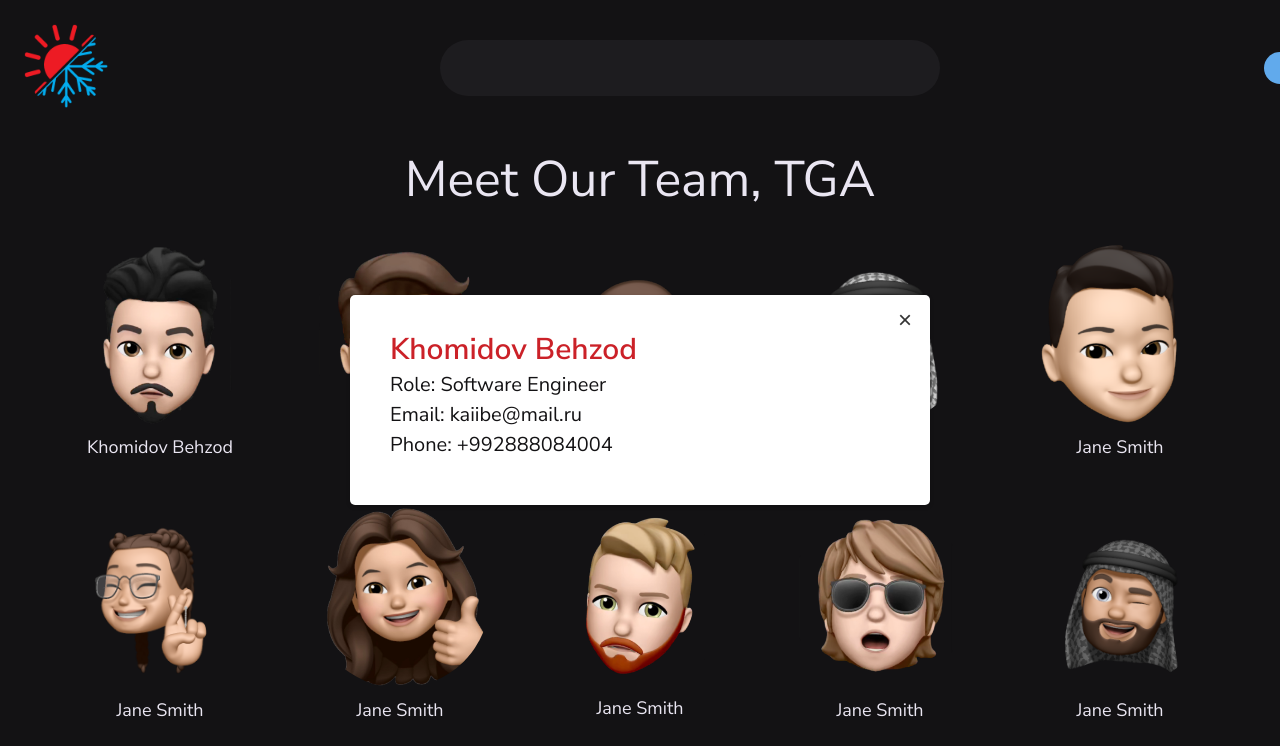
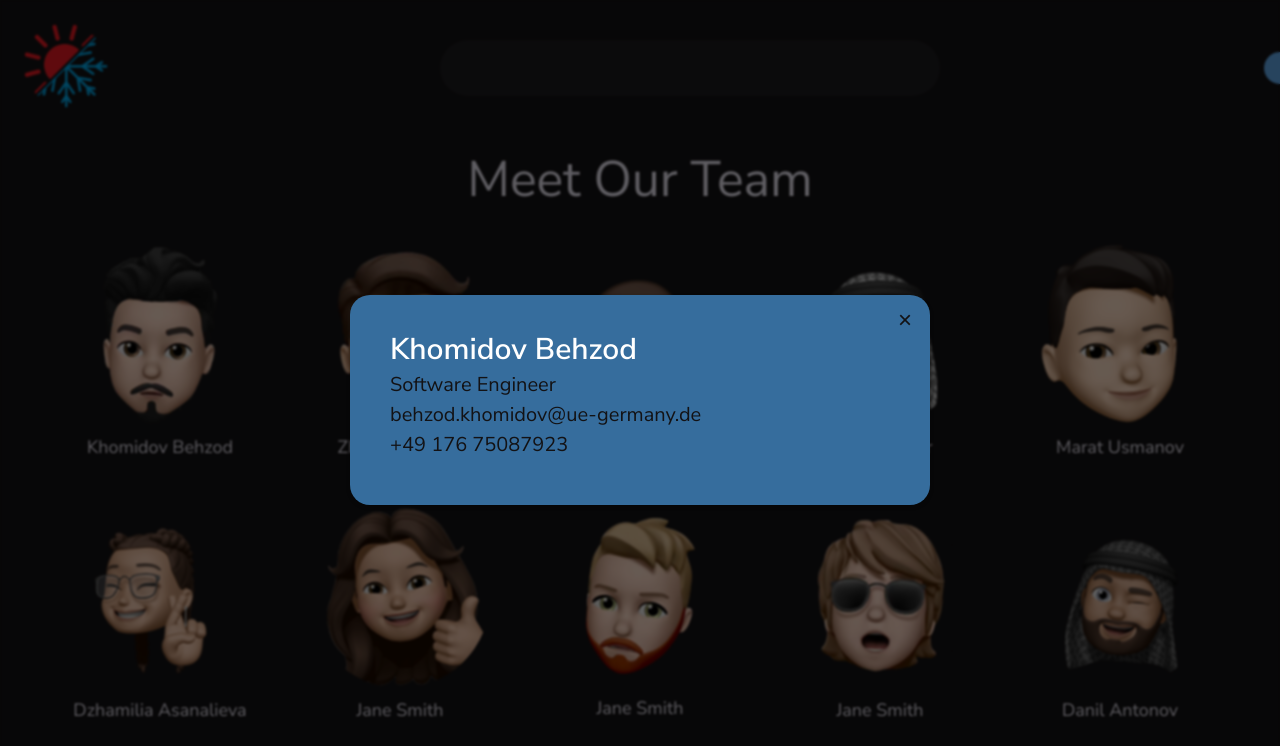
Before and after one commit to kaiibe/weather-web, a plain HTML site: page html/about-us.html in a window 1280 px wide. Both pictures are taken after a click on the element "Khomidov Behzod". Shown: the top 746 px of the page. Drawn offline with nearby package versions, Linux system fonts and the light colour scheme; some icons are missing.

Commit message:
design fix

```diff
--- a/html/about-us.html
+++ b/html/about-us.html
@@ -7,6 +7,8 @@
     <meta name="viewport" content="width=device-width, initial-scale=1.0">
     <title>About Us</title>
 
+    <link rel="shortcut icon" type="image/x-icon" href="../assets/img/logo.png" />
+
     <link rel="preconnect" href="https://fonts.googleapis.com">
     <link rel="preconnect" href="https://fonts.gstatic.com" crossorigin>
     <link href="https://fonts.googleapis.com/css2?family=Nunito+Sans:wght@400;600&display=swap" rel="stylesheet">
@@ -14,6 +16,7 @@
     <link rel="stylesheet" href="../style/reset.css">
     <link rel="stylesheet" href="../style/about-us.css">
 
+    <script src="https://cdnjs.cloudflare.com/ajax/libs/moment.js/2.29.1/moment.min.js"></script>
     <script src="https://code.iconify.design/1/1.0.7/iconify.min.js"></script>
 </head>
 
@@ -21,7 +24,7 @@
 
     <header class="header">
         <div class="container">
-            <a href="../index.html" class="logo">
+            <a href="./about-us.html" class="logo">
                 <img src="../assets/img/logo.png" alt="logo">
             </a>
             <div class="search-view">
@@ -45,37 +48,37 @@
     <main>
         <section>
             <section class="avatars-section">
-                <h1>Meet Our Team, TGA</h1>
+                <h1>Meet Our Team</h1>
                 <div class="avatars-container">
                     <div class="avatar"
-                        onclick="showPersonInfo('Khomidov Behzod', 'Software Engineer', 'kaiibe@mail.ru', '+992888084004')">
+                        onclick="showPersonInfo('Khomidov Behzod', 'Software Engineer', 'behzod.khomidov@ue-germany.de', '+49 176 75087923')">
                         <img src="../assets/avatars/Behzod.png" alt="Avatar 1">
                         <h3>Khomidov Behzod</h3>
                     </div>
                     <div class="avatar"
-                        onclick="showPersonInfo('Khomidov Behzod', 'Software Engineer', 'kaiibe@mail.ru', '+992888084004')">
+                        onclick="showPersonInfo('Zhangir Akhtan', 'Software Engineer', 'zhangir.akhtan@ue-germany.de', '+7 705235111')">
                         <img src="../assets/avatars/Zhangir.png" alt="Avatar 2">
-                        <h3>Jane Smith</h3>
+                        <h3>Zhangir Akhtan</h3>
                     </div>
                     <div class="avatar"
-                        onclick="showPersonInfo('Khomidov Behzod', 'Software Engineer', 'kaiibe@mail.ru', '+992888084004')">
+                        onclick="showPersonInfo('Carlos', 'Software Engineer', 'kaiibe@mail.ru', '+992888084004')">
                         <img src="../assets/avatars/Carlos.png" alt="Avatar 2">
                         <h3>Jane Smith</h3>
                     </div>
                     <div class="avatar"
-                        onclick="showPersonInfo('Khomidov Behzod', 'Software Engineer', 'kaiibe@mail.ru', '+992888084004')">
+                        onclick="showPersonInfo('Usaid Aamer', 'Software Engineer', 'usaid.aamer@ue-germany.de', '+49 175 45933328')">
                         <img src="../assets/avatars/Usaid.png" alt="Avatar 2">
-                        <h3>Jane Smith</h3>
+                        <h3>Usaid Aamer</h3>
                     </div>
                     <div class="avatar"
-                        onclick="showPersonInfo('Khomidov Behzod', 'Software Engineer', 'kaiibe@mail.ru', '+992888084004')">
+                        onclick="showPersonInfo('Marat Usmanov', 'Software Engineer', 'marat.usmanov@ue-germany.de', '+49 176 81157595')">
                         <img src="../assets/avatars/Marat.png" alt="Avatar 2">
-                        <h3>Jane Smith</h3>
+                        <h3>Marat Usmanov</h3>
                     </div>
                     <div class="avatar"
-                        onclick="showPersonInfo('Khomidov Behzod', 'Software Engineer', 'kaiibe@mail.ru', '+992888084004')">
+                        onclick="showPersonInfo('Dzhamilia Asanalieva', 'Software Engineer', 'asanalieva.dzhamilia2@ue-germany.de', '+992888084004')">
                         <img src="../assets/avatars/Jama.png" alt="Avatar 2">
-                        <h3>Jane Smith</h3>
+                        <h3>Dzhamilia Asanalieva</h3>
                     </div>
                     <div class="avatar"
                         onclick="showPersonInfo('Khomidov Behzod', 'Software Engineer', 'kaiibe@mail.ru', '+992888084004')">
@@ -83,7 +86,7 @@
                         <h3>Jane Smith</h3>
                     </div>
                     <div class="avatar"
-                        onclick="showPersonInfo('Khomidov Behzod', 'Software Engineer', 'kaiibe@mail.ru', '+992888084004')">
+                        onclick="showPersonInfo('Jorge Martinez-Burgos Ortiz', 'Software Engineer', 'jorge.martinezburgos@ue-germany.de', '+39 3489918119')">
                         <img src="../assets/avatars/Jorge.png" alt="Avatar 2">
                         <h3>Jane Smith</h3>
                     </div>
@@ -93,58 +96,22 @@
                         <h3>Jane Smith</h3>
                     </div>
                     <div class="avatar"
-                        onclick="showPersonInfo('Khomidov Behzod', 'Software Engineer', 'kaiibe@mail.ru', '+992888084004')">
+                        onclick="showPersonInfo('Danil Antonov', 'Software Engineer', 'danil.antonov@ue-germany.de', '+49 163 2754832')">
                         <img src="../assets/avatars/Danil.png" alt="Avatar 2">
-                        <h3>Jane Smith</h3>
+                        <h3>Danil Antonov</h3>
                     </div>
                     <div class="avatar"
-                        onclick="showPersonInfo('Khomidov Behzod', 'Software Engineer', 'kaiibe@mail.ru', '+992888084004')">
+                        onclick="showPersonInfo('Al-amin Olakite Oladeji', 'Software Engineer', 'alaminolakite.oladeji@ue-germany.de', '+293 8054639977')">
                         <img src="../assets/avatars/unknown.png" alt="Avatar 2">
-                        <h3>Jane Smith</h3>
+                        <h3>Al-amin Olakite Oladeji</h3>
                     </div>
                 </div>
             </section>
         </section>
     </main>
 
-
-    <script>
-        function showPersonInfo(name, role, email, phone) {
-            var card = document.createElement('div');
-            card.classList.add('person-card');
-
-            var closeButton = document.createElement('button');
-            closeButton.classList.add('close-button');
-            closeButton.innerHTML = '&times;';
-
-            closeButton.addEventListener('click', function () {
-                document.body.removeChild(card);
-            });
-
-            var heading = document.createElement('h2');
-            heading.textContent = name;
-
-            var roleParagraph = document.createElement('p');
-            roleParagraph.textContent = 'Role: ' + role;
-
-            var emailParagraph = document.createElement('p');
-            emailParagraph.textContent = 'Email: ' + email;
-
-            var phoneParagraph = document.createElement('p');
-            phoneParagraph.textContent = 'Phone: ' + phone;
-
-            card.appendChild(closeButton);
-            card.appendChild(heading);
-            card.appendChild(roleParagraph);
-            card.appendChild(emailParagraph);
-            card.appendChild(phoneParagraph)
-
-            document.body.appendChild(card);
-
-            card.style.display = 'block';
-        }
-    </script>
-
+    <script src="https://code.jquery.com/jquery-3.6.0.min.js"></script>
+    <script src="../js/about-us.js"></script>
 </body>
 
 </html>
--- /dev/null
+++ b/js/about-us.js
@@ -0,0 +1,56 @@
+function showPersonInfo(name, role, email, phone) {
+    var overlay = document.createElement('div');
+    overlay.classList.add("personal-card-overlay");
+
+    var card = document.createElement('div');
+    card.classList.add('personal-card');
+
+    var closeButton = document.createElement('button');
+    closeButton.classList.add('close-button');
+    closeButton.innerHTML = '&times;';
+
+    var heading = document.createElement('h2');
+    heading.textContent = name;
+
+    var roleParagraph = document.createElement('p');
+    roleParagraph.textContent = role;
+
+    var emailParagraph = document.createElement('p');
+    emailParagraph.textContent =  email;
+
+    var phoneParagraph = document.createElement('p');
+    phoneParagraph.textContent = phone;
+
+    card.appendChild(closeButton);
+    card.appendChild(heading);
+    card.appendChild(roleParagraph);
+    card.appendChild(emailParagraph);
+    card.appendChild(phoneParagraph);
+
+    document.body.appendChild(overlay);
+    document.body.appendChild(card);
+
+    closeButton.addEventListener('click', function () {
+        card.classList.add('hide-personal-card');
+
+        setTimeout(function () {
+            document.body.removeChild(overlay);
+        }, 200);
+
+        setTimeout(function () {
+            document.body.removeChild(card);
+        }, 400);
+    });
+
+    overlay.addEventListener('click', function () {
+        card.classList.add('hide-personal-card');
+
+        setTimeout(function () {
+            document.body.removeChild(overlay);
+        }, 200);
+
+        setTimeout(function () {
+            document.body.removeChild(card);
+        }, 400);
+    });
+}
--- a/js/app.js
+++ b/js/app.js
@@ -13,7 +13,7 @@ $(document).ready(function () {
     }
   });
 
-  myLocationButton.addEventListener("click", function(event){
+  myLocationButton.addEventListener("click", function (event) {
     CurrentWeather();
   });
 });
--- a/style/about-us.css
+++ b/style/about-us.css
@@ -170,28 +170,53 @@ main {
   font-size: 18px;
 }
 
-.person-card {
+/*-----------------------------------*\
+  #PERSONAL CARD
+\*-----------------------------------*/
+.personal-card-overlay {
+  position: fixed;
+  top: 0;
+  left: 0;
+  width: 100%;
+  height: 100%;
+  background-color: rgba(0, 0, 0, 0.6);
+  backdrop-filter: blur(1px);
+  z-index: 998;
+}
+
+.personal-card {
   position: fixed;
   top: 50%;
   left: 50%;
-  transform: translate(-50%, -50%);
+  transform: translate(-50%, -50%) scale(0);
   width: 500px;
   padding: 40px;
-  background-color: #fff;
-  border-radius: 5px;
+  background-color: #366d9d;
+  border-radius: 20px;
   box-shadow: 0 2px 4px rgba(0, 0, 0, 0.2);
   z-index: 999;
-  display: none;
+  animation: scaleFadeIn 0.5s forwards;
 }
 
-.person-card h2 {
+@keyframes scaleFadeIn {
+  0% {
+    transform: translate(-50%, -50%) scale(0);
+    opacity: 0;
+  }
+  100% {
+    transform: translate(-50%, -50%) scale(1);
+    opacity: 1;
+  }
+}
+
+.personal-card h2 {
   font-size: 30px;
   font-weight: bold;
   margin-bottom: 10px;
-  color: #cb2128;
+  color: #fff;
 }
 
-.person-card p {
+.personal-card p {
   font-size: 20px;
   margin-bottom: 10px;
   color: #131214;
@@ -206,6 +231,21 @@ main {
   background-color: transparent;
   border: none;
   font-size: 24px;
-  color: #333;
+  color: #131214;
   cursor: pointer;
 }
+
+.hide-personal-card {
+  animation: scaleFadeOut 0.5s forwards;
+}
+
+@keyframes scaleFadeOut {
+  0% {
+    transform: translate(-50%, -50%) scale(1);
+    opacity: 1;
+  }
+  100% {
+    transform: translate(-50%, -50%) scale(0);
+    opacity: 0;
+  }
+}
```
Also changed, not shown: index.html (+1 -1 lines).
